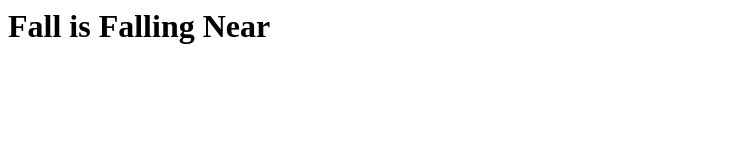
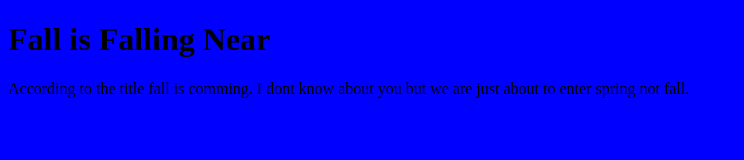
Before and after one commit to ClassicHat/Fall, a plain HTML site: page index.html in a window 1280 px wide. Shown: the whole page, without its empty margins (0-744 px from the left). Drawn offline with Linux system fonts and the light colour scheme.

Commit message:
added a paragraph and a style sheet

```diff
--- a/index.html
+++ b/index.html
@@ -1 +1,13 @@
-<h1>Fall is Falling Near</h1>
+<!DOCTYPE html>
+
+<html>
+	<head>
+		<title>Fall</title>
+		<link rel="stylesheet" href="styles.css">
+	</head>
+
+	<body>
+		<h1>Fall is Falling Near</h1>
+		<p>According to the title fall is comming. I dont know about you but we are just about to enter spring not fall.</p>
+	</body>
+</html>
--- /dev/null
+++ b/styles.css
@@ -0,0 +1 @@
+body {background-color: blue;}
```
